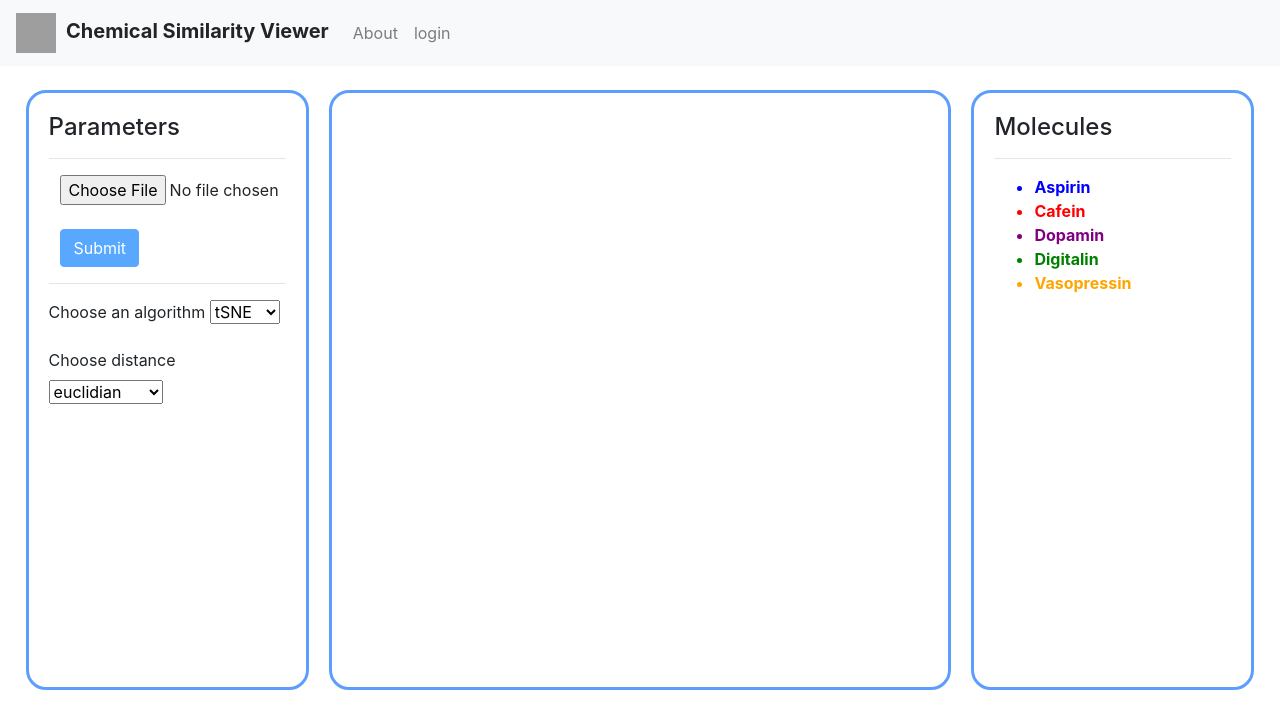
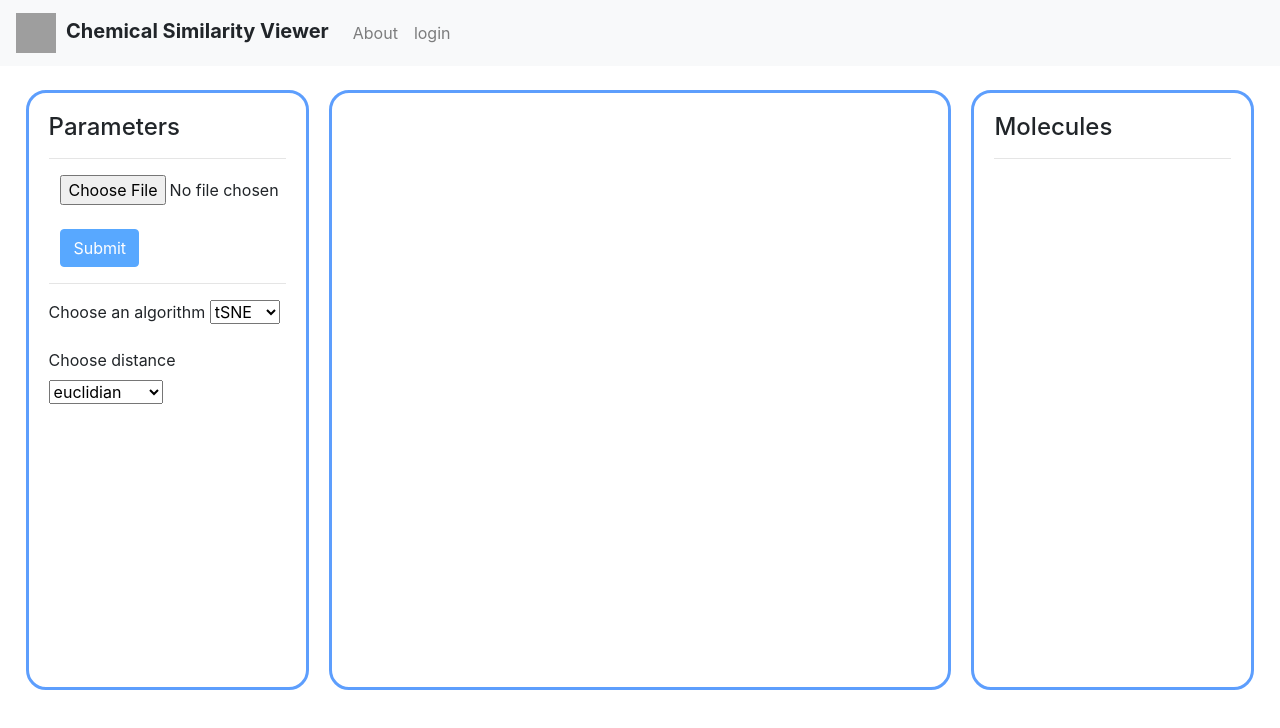
Before and after one commit to FabriceCamilleri/ChemicalSimilarityViewer, a React (Create React App) app in the folder my-app/: page / in a window 1280 px wide. Shown: the top 728 px of the page. Built offline with nearby package versions, Linux system fonts and the light colour scheme; grey boxes are pictures that could not be loaded.

Commit message:
Dynamic list of molecules

```diff
--- a/my-app/public/index.html
+++ b/my-app/public/index.html
@@ -93,12 +93,7 @@
     <div style="flex:2; border: solid; height: 100%; border-radius: 20px; border-color: #0d6efdaa; padding: 20px">
       <h4>Molecules</h4>
       <hr />
-      <ul>
-        <li style="color:blue"><b>Aspirin</b></li>
-        <li style="color:red"><b>Cafein</b></li>
-        <li style="color:purple"><b>Dopamin</b></li>
-        <li style="color:green"><b>Digitalin</b></li>
-        <li style="color:orange"><b>Vasopressin</b></li>
+      <ul id="moleculesList">
       </ul>
     </div>
   </div>
--- a/my-app/src/App.js
+++ b/my-app/src/App.js
@@ -151,6 +151,13 @@ function jsonToGraph(jsonFile) {
       }
     }
   };
+
+  let list = document.getElementById("moleculesList");
+  labelsList.forEach((item) => {
+    let li = document.createElement("li");
+    li.innerText = item;
+    list.appendChild(li);
+  })
 
   const myChart = new Chart(
     document.getElementById('myChart'),
```
